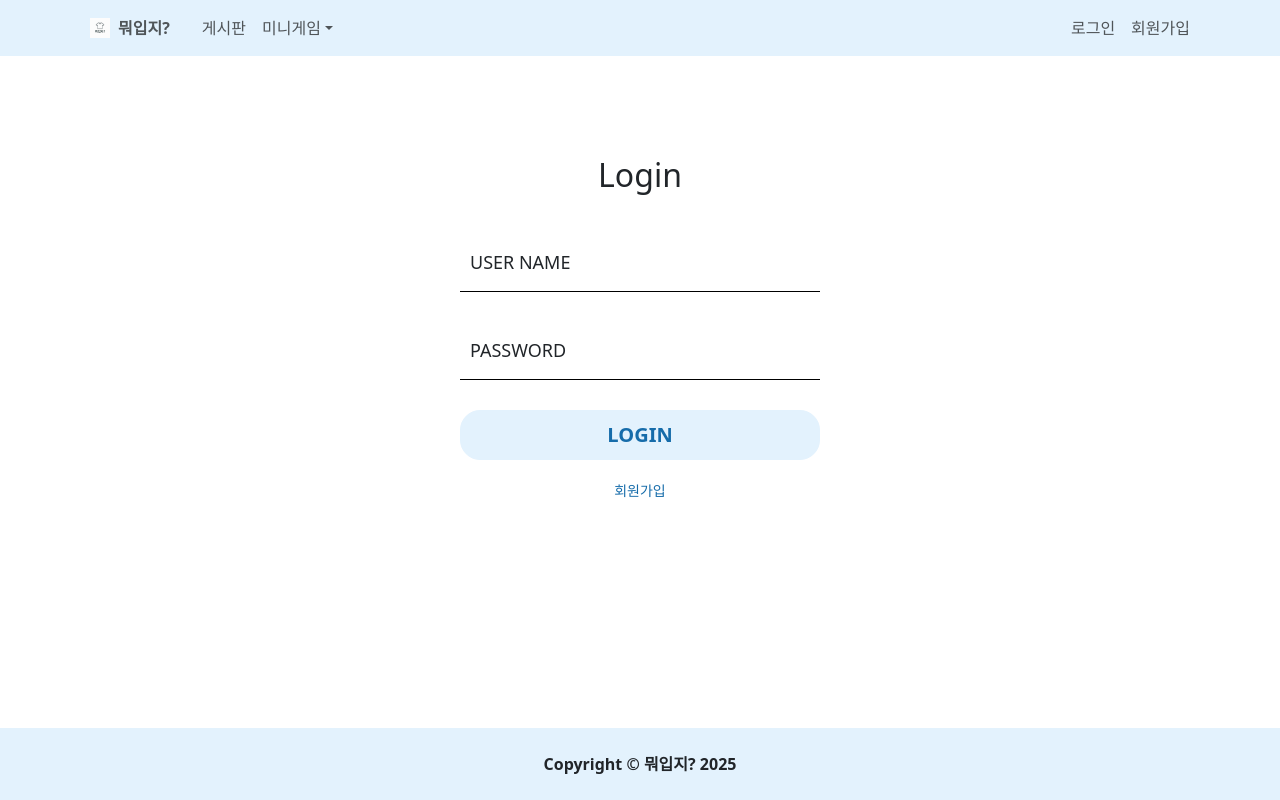
After one commit to sua-repo/django_psa_weatherboard, a Django app: page /accounts/login/ in a window 1280 px wide. The commit adds this page. Run offline with Django 5.2, Linux system fonts and the light colour scheme.

Commit message:
로그인 로그아웃

```diff
--- a/accounts/urls.py
+++ b/accounts/urls.py
@@ -3,4 +3,7 @@ from . import views
 
 app_name = "accounts"
 
-urlpatterns = []
+urlpatterns = [
+    path("login/", views.login_user, name="login_user"),  # dev_14 : 로그인
+    path("logout/", views.logout_user, name="logout_user"),  # dev_14 : 로그아웃
+]
--- a/accounts/views.py
+++ b/accounts/views.py
@@ -1,3 +1,31 @@
-from django.shortcuts import render
+from django.shortcuts import render, redirect
+from django.contrib.auth import authenticate, login, logout
+from django.contrib import messages
 
 # Create your views here.
+
+
+# dev_15 : 로그인
+def login_user(request):
+    if request.method == "POST":
+        username = request.POST.get("username")
+        password = request.POST.get("password")
+
+        user = authenticate(request, username=username, password=password)
+
+        if user is not None:
+            login(request, user)
+            messages.success(request, "로그인 성공!")
+            return redirect("main:index")  # 로그인 성공하면 홈화면
+
+        else:
+            messages.error(request, "아이디 또는 비밀번호가 틀렸습니다.")
+
+    return render(request, "accounts/login.html")
+
+
+# dev_15 : 로그아웃
+def logout_user(request):
+    logout(request)
+    messages.success(request, "로그아웃되었습니다.")
+    return redirect("main:index")  # 로그아웃 후 홈화면
--- /dev/null
+++ b/templates/accounts/login.html
@@ -0,0 +1,119 @@
+{% extends "layout/base.html" %}
+{% load static %}
+
+{% block title %}로그인{% endblock title %}
+
+{% block head %}
+    {% include "layout/head.html" %}
+    <style>
+        /* 로그인 폼 스타일 */
+        .login-form {
+            max-width: 400px;
+            margin: 80px auto;
+            padding: 20px;
+            text-align: center;
+        }
+
+        .login-form h1 {
+            font-size: 32px;
+            margin-bottom: 40px;
+        }
+
+        .int-area {
+            position: relative;
+            margin-bottom: 30px;
+        }
+
+        .int-area input {
+            width: 100%;
+            padding: 20px 10px 10px;
+            background: transparent;
+            border: none;
+            border-bottom: 1px solid #000;
+            font-size: 18px;
+            outline: none;
+        }
+
+        .int-area label {
+            position: absolute;
+            top: 15px;
+            left: 10px;
+            font-size: 18px;
+            transition: 0.5s;
+            pointer-events: none;
+        }
+
+        .int-area input:focus + label,
+        .int-area input:valid + label {
+            top: -5px;
+            font-size: 13px;
+            color: #166caa;
+        }
+
+        .btn-area {
+            margin-top: 30px;
+        }
+
+        .btn-area button {
+            width: 100%;
+            height: 50px;
+            background: #e3f2fd; /* 네비바랑 같은 색 */
+            border: 1px solid #e3f2fd;
+            border-radius: 20px;
+            color: #166caa; /* 글자색 짙은 파란색 */
+            font-size: 20px;
+            cursor: pointer;
+            font-weight: bold;
+        }
+
+        .caption {
+            margin-top: 20px;
+            font-size: 14px;
+        }
+
+        .caption a {
+            color: #166caa;
+            text-decoration: none;
+            margin: 0 10px;
+        }
+    </style>
+{% endblock head %}
+
+{% block navi %}
+    {% include "layout/navbar.html" %}
+{% endblock navi %}
+
+{% block content %}
+    <section class="login-form">
+        <h1>Login</h1>
+
+        {% if messages %}
+            {% for message in messages %}
+                <div class="alert alert-{{ message.tags }}">{{ message }}</div>
+            {% endfor %}
+        {% endif %}
+
+        <form method="post" action="{% url 'accounts:login_user' %}">
+            {% csrf_token %}
+            <div class="int-area">
+                <input type="text" name="username" id="username" autocomplete="off" required>
+                <label for="username">USER NAME</label>
+            </div>
+            <div class="int-area">
+                <input type="password" name="password" id="password" autocomplete="off" required>
+                <label for="password">PASSWORD</label>
+            </div>
+            <div class="btn-area">
+                <button type="submit">LOGIN</button>
+            </div>
+        </form>
+
+        <div class="caption">
+            <a href="#">회원가입</a>  <!-- 나중에 회원가입 URL 연결 예정 -->
+        </div>
+    </section>
+{% endblock content %}
+
+{% block footer %}
+    {% include "layout/footer.html" %}
+{% endblock footer %}
--- a/templates/layout/base.html
+++ b/templates/layout/base.html
@@ -13,6 +13,15 @@
       {% include "layout/navbar.html" %}
     {% endblock %}
 
+    <!-- 메시지 출력: 로그인 페이지에서는 숨기기 -->
+    {% if messages and not request.path == '/accounts/login/' %}
+        {% for message in messages %}
+            <div class="alert alert-{{ message.tags }} text-center">
+                {{ message }}
+            </div>
+        {% endfor %}
+    {% endif %}
+
     <main class="flex-grow-1">
       {% block header %}{% endblock header %}
       {% block content %}{% endblock content %}
--- a/templates/layout/navbar.html
+++ b/templates/layout/navbar.html
@@ -30,25 +30,22 @@
 
         <!-- 오른쪽: 로그인/회원가입 -->
         <ul class="navbar-nav ms-auto">
-            <!-- {# {% if user.is_authenticated %}
+            {% if user.is_authenticated %}
+                <li class="nav-item d-flex align-items-center">
+                    <span class="nav-link">{{ user.username }}님</span>
+                </li>
                 <li class="nav-item">
-                    <a href="#" class="nav-link">로그아웃</a>
+                    <a href="{% url 'accounts:logout_user' %}" class="nav-link">로그아웃</a>
                 </li>
             {% else %}
                 <li class="nav-item">
-                    <a href="#" class="nav-link">로그인</a>
+                    <a href="{% url 'accounts:login_user' %}" class="nav-link">로그인</a>
                 </li>
                 <li class="nav-item">
-                    <a href="#" class="nav-link">회원가입</a>
+                    <a href="#" class="nav-link">회원가입</a> <!-- 나중에 회원가입 URL 연결 예정 -->
                 </li>
-            {% endif %} #} -->
+            {% endif %}
+        </ul>
 
-            <li class="nav-item">
-                <a href="#" class="nav-link">로그인</a>
-            </li>
-            <li class="nav-item">
-                <a href="#" class="nav-link">회원가입</a>
-            </li>
-        </ul>
     </div>
 </nav>
```
